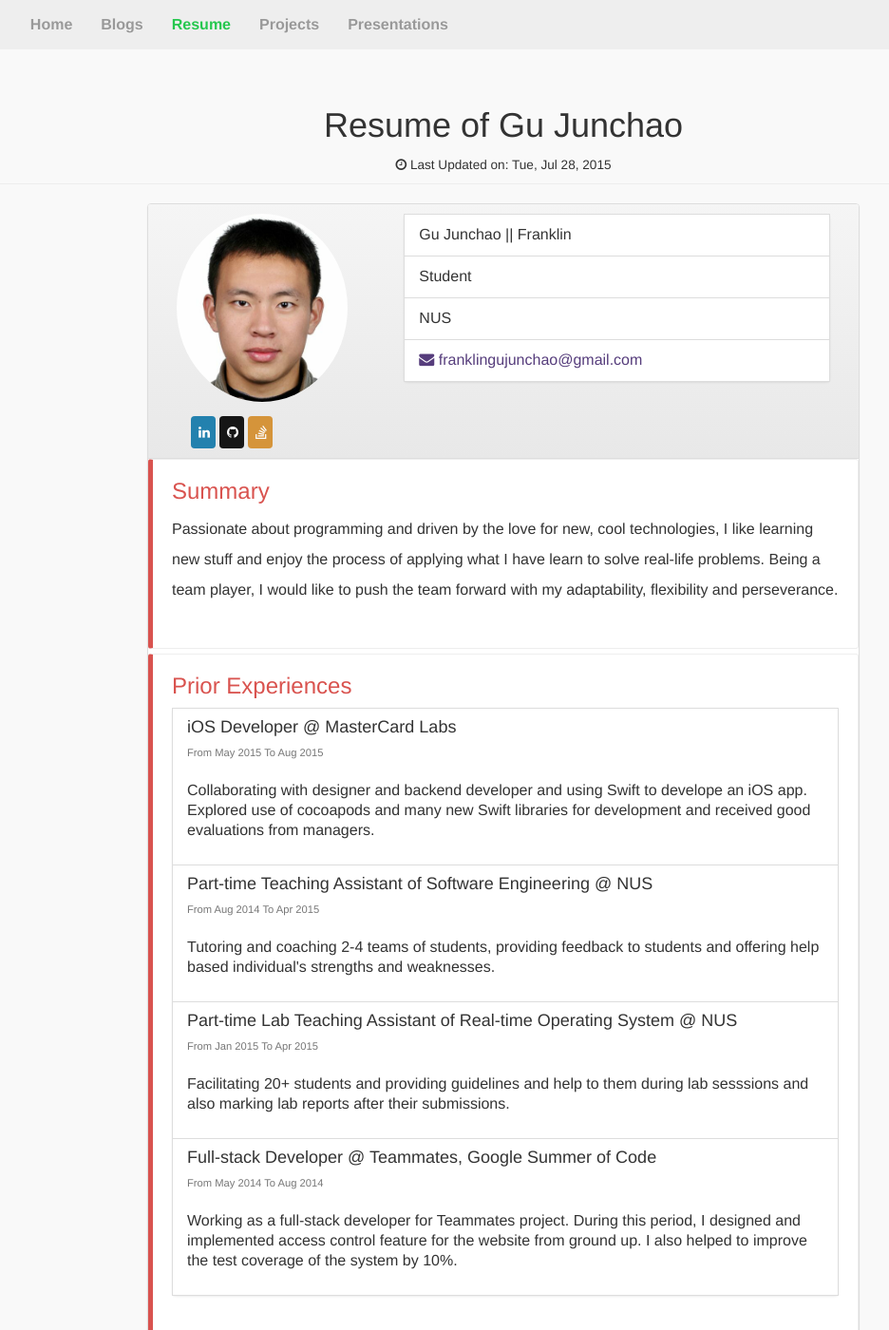
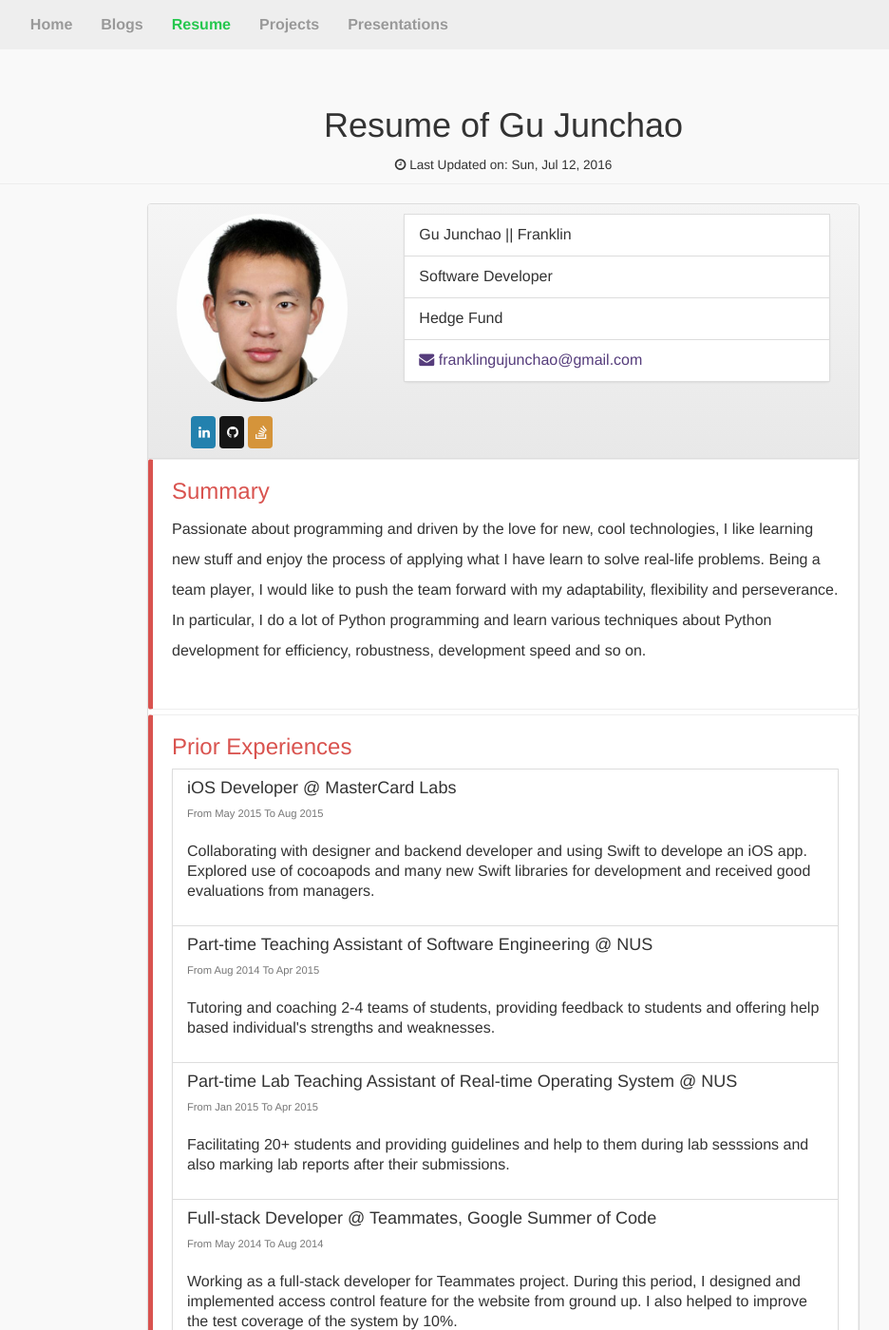
Before and after one commit to franklingu/franklingu.github.io, a Jekyll site: the page built from resume/index.html, in a window 1280 px wide and 1400 px high. Shown: the whole window at 95% size, without its empty margins (110-1046 px from the left). Built offline with Jekyll 4.4.1, drawn with Linux system fonts in a browser that asks for light colours; nearby versions of some CDN libraries; some of the changed text lies outside the part shown.

Commit message:
briefly update resume

```diff
--- a/index.html
+++ b/index.html
@@ -44,8 +44,8 @@ meta_desc: Personal blog of Junchao. For sharing experience in programming and l
               <div class="col-xs-12 col-sm-8">
                 <ul class="list-group">
                   <li class="list-group-item">Gu Junchao || Franklin</li>
-                  <li class="list-group-item">Student</li>
-                  <li class="list-group-item">NUS </li>
+                  <li class="list-group-item">Software Developer</li>
+                  <li class="list-group-item">Hedge Fund</li>
                   <li class="list-group-item"><a href="mailto:franklingujunchao@gmail.com"><i class="fa fa-envelope"></i> franklingujunchao@gmail.com</a></li>
                   <li class="list-group-item"><a href="/resume/"><i class="fa fa-book"></i> Resume</a></li>
                 </ul>
--- a/resume/index.html
+++ b/resume/index.html
@@ -7,7 +7,7 @@ meta_desc: Junchao's resume. You are welcome to contact me if you like ;)
   <div class="resume">
     <header class="page-header">
       <h1 class="page-title">Resume of Gu Junchao</h1>
-      <small> <i class="fa fa-clock-o"></i> Last Updated on: <time>Tue, Jul 28, 2015</time></small>
+      <small> <i class="fa fa-clock-o"></i> Last Updated on: <time>Sun, Jul 12, 2016</time></small>
     </header>
     <div class="row">
       <div class="col-xs-12 col-sm-12 col-md-offset-1 col-md-10 col-lg-offset-2 col-lg-8">
@@ -36,14 +36,13 @@ meta_desc: Junchao's resume. You are welcome to contact me if you like ;)
                       </div>
                     </div>
                   </div>
-
                 </div>
 
                 <div class="col-xs-12 col-sm-8">
                   <ul class="list-group">
                     <li class="list-group-item">Gu Junchao || Franklin</li>
-                    <li class="list-group-item">Student</li>
-                    <li class="list-group-item">NUS </li>
+                    <li class="list-group-item">Software Developer</li>
+                    <li class="list-group-item">Hedge Fund</li>
                     <li class="list-group-item"><a href="mailto:franklingujunchao@gmail.com"><i class="fa fa-envelope"></i> franklingujunchao@gmail.com</a></li>
                   </ul>
                 </div>
@@ -54,6 +53,8 @@ meta_desc: Junchao's resume. You are welcome to contact me if you like ;)
             <h3>Summary</h3>
             <p>
              Passionate about programming and driven by the love for new, cool technologies, I like learning new stuff and enjoy the process of applying what I have learn to solve real-life problems. Being a team player, I would like to push the team forward with my adaptability, flexibility and perseverance.
+
+             In particular, I do a lot of Python programming and learn various techniques about Python development for efficiency, robustness, development speed and so on.
             </p>
           </div>
 
@@ -100,24 +101,23 @@ meta_desc: Junchao's resume. You are welcome to contact me if you like ;)
             <ul class="list-group">
               <a class="list-group-item inactive-link" href="#">
                 <div class="progress">
-                  <div data-placement="top" style="width: 70%;"
-                  aria-valuemax="100" aria-valuemin="0" aria-valuenow="80" role="progressbar" class="progress-bar progress-bar-success">
+                  <div data-placement="top" style="width: 70%;" aria-valuemax="100" aria-valuemin="0" aria-valuenow="1" role="progressbar" class="progress-bar progress-bar-success">
                     <span class="sr-only">70%</span>
-                    <span class="progress-type">Ruby on Rails </span>
+                    <span class="progress-type">Python</span>
                   </div>
                 </div>
                 <div class="progress">
-                  <div data-placement="top" style="width: 60%;"
-                  aria-valuemax="100" aria-valuemin="0" aria-valuenow="80" role="progressbar" class="progress-bar progress-bar-success">
-                    <span class="sr-only">60%</span>
-                    <span class="progress-type">iOS Development </span>
+                  <div data-placement="top" style="width: 45%;"
+                  aria-valuemax="100" aria-valuemin="0" aria-valuenow="80" role="progressbar" class="progress-bar progress-bar-warning">
+                    <span class="sr-only">45%</span>
+                    <span class="progress-type">Java</span>
                   </div>
                 </div>
                 <div class="progress">
                   <div data-placement="top" style="width: 40%;"
                   aria-valuemax="100" aria-valuemin="0" aria-valuenow="80" role="progressbar" class="progress-bar progress-bar-warning">
                     <span class="sr-only">40%</span>
-                    <span class="progress-type">Java/ JavaEE </span>
+                    <span class="progress-type">Ruby on Rails </span>
                   </div>
                 </div>
                 <div class="progress">
@@ -127,15 +127,10 @@ meta_desc: Junchao's resume. You are welcome to contact me if you like ;)
                   </div>
                 </div>
                 <div class="progress">
-                  <div data-placement="top" style="width: 40%;" aria-valuemax="100" aria-valuemin="0" aria-valuenow="1" role="progressbar" class="progress-bar progress-bar-warning">
-                    <span class="sr-only">40%</span>
-                    <span class="progress-type">Python</span>
-                  </div>
-                </div>
-                <div class="progress">
-                  <div data-placement="top" style="width: 35%;" aria-valuemax="100" aria-valuemin="0" aria-valuenow="50" role="progressbar" class="progress-bar progress-bar-warning">
+                  <div data-placement="top" style="width: 35%;"
+                  aria-valuemax="100" aria-valuemin="0" aria-valuenow="80" role="progressbar" class="progress-bar progress-bar-warning">
                     <span class="sr-only">35%</span>
-                    <span class="progress-type">C++</span>
+                    <span class="progress-type">iOS Development </span>
                   </div>
                 </div>
                 <div class="progress-meter">
```
Also changed, not shown: other parts of resume/index.html (+2 -2 lines).
